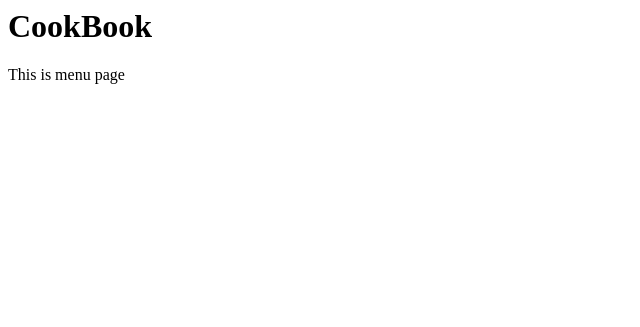
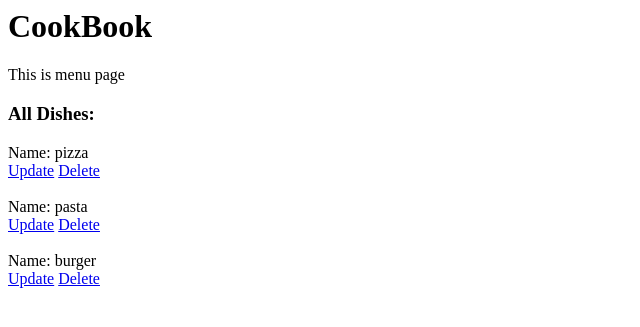
Before and after one commit to GretaPet/cook-book-app, a Flask app: template application/templates/menu.html in a window 1280 px wide. Shown: the top 327 px of the page, without its empty margins (0-640 px from the left). Run offline with Flask 2, Linux system fonts and the light colour scheme; the template is opened without the code that fills it: values that come from a table or form of the project are taken from there, others are empty; data comes from the database, SQL or seed files in the repository.

Commit message:
final version of the project

```diff
--- a/application/templates/home.html
+++ b/application/templates/home.html
@@ -1,4 +1,5 @@
 {% extends "layout.html" %}
 {% block body %}
 <p>This is the home page for the CookBook</p>
+<a href="{{ url_for('read') }}">Menu</a>
 {% endblock body %}
--- a/application/templates/layout.html
+++ b/application/templates/layout.html
@@ -2,6 +2,7 @@
  <body>
  <h1>CookBook</h1>
  {% block body %}
+ <a href="{{ url_for('read') }}">Menu</a>
  {% endblock body %}
  </body>
  </html>
--- a/application/templates/menu.html
+++ b/application/templates/menu.html
@@ -1,4 +1,16 @@
 {% extends "layout.html" %}
 {% block body %}
 <p>This is menu page</p>
+<h3>All Dishes:</h3>
+    <p>
+    {% for dish in dishes %}
+        Name: {{ dish.name }}
+
+        <br>
+
+        <span><a href="{{ url_for('update', name=dish.name) }}">Update</a></span>
+        <span><a href="{{ url_for('delete', name=dish.name) }}">Delete</a></span>
+        <br>
+        <br>
+    {% endfor %}
 {% endblock body %}
```
Also changed, not shown: 1 other file. Lines whose indentation alone changed are shown as unchanged.
